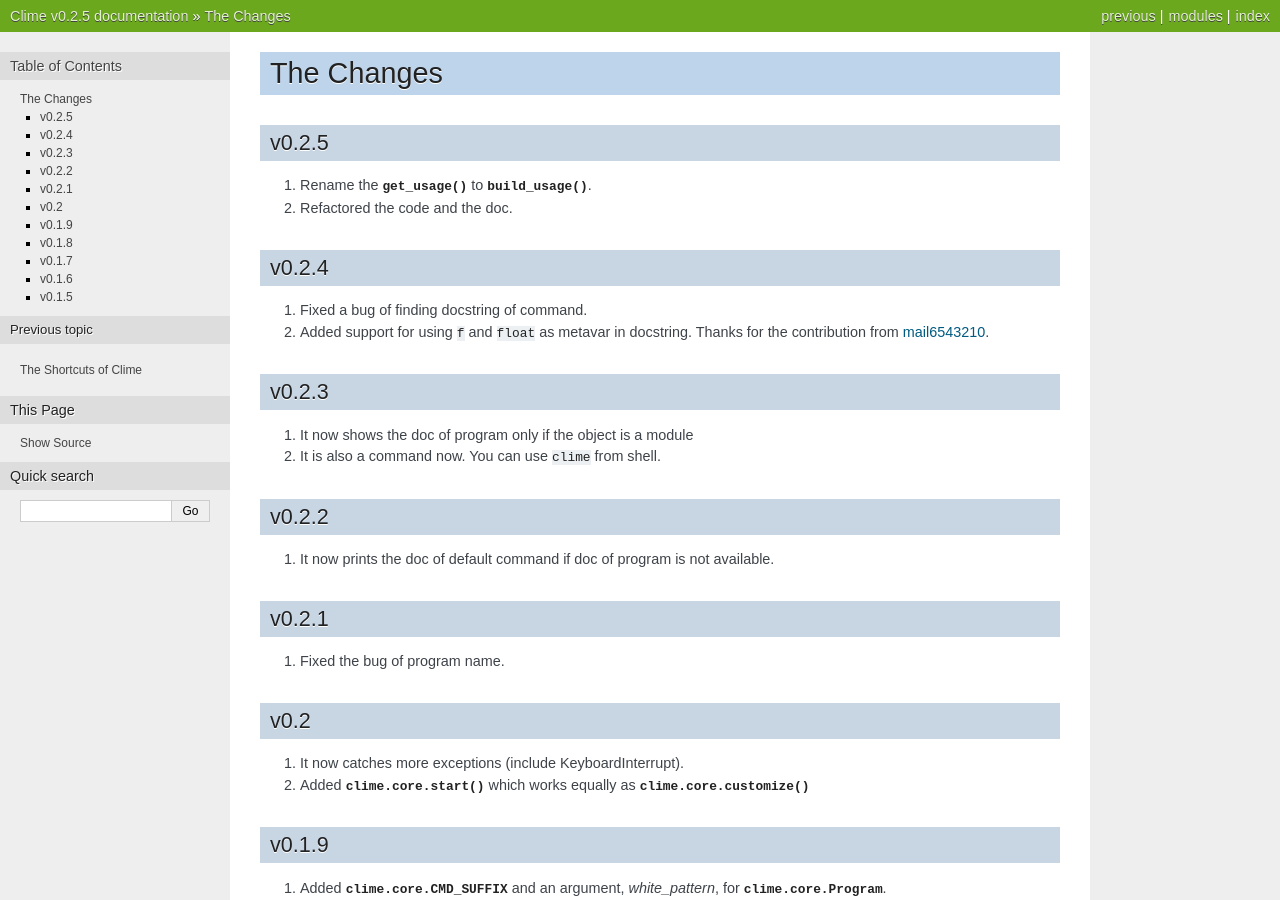
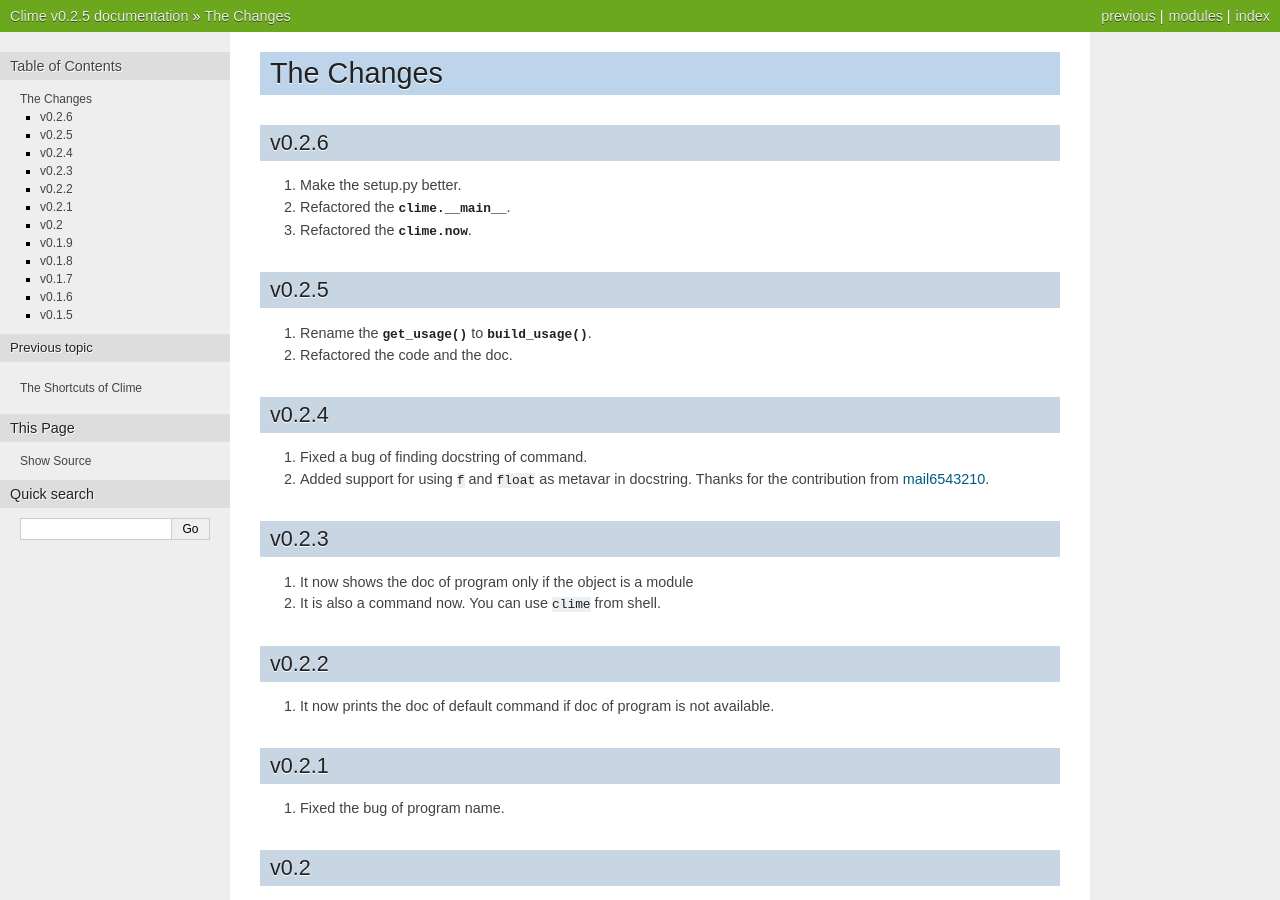
Before and after one commit to moskytw/clime, a Sphinx documentation site: the page built from docs/changes.rst, in a window 1280 px wide and 900 px high. Built offline with Sphinx 7.4.7, drawn with Linux system fonts in a browser that asks for light colours.

Commit message:
added the changelog of v0.2.6

```diff
--- a/docs/changes.rst
+++ b/docs/changes.rst
@@ -1,5 +1,12 @@
 The Changes
 ===========
+
+v0.2.6
+------
+
+1. Make the setup.py better.
+2. Refactored the :mod:`clime.__main__`.
+3. Refactored the :mod:`clime.now`.
 
 v0.2.5
 ------
```
